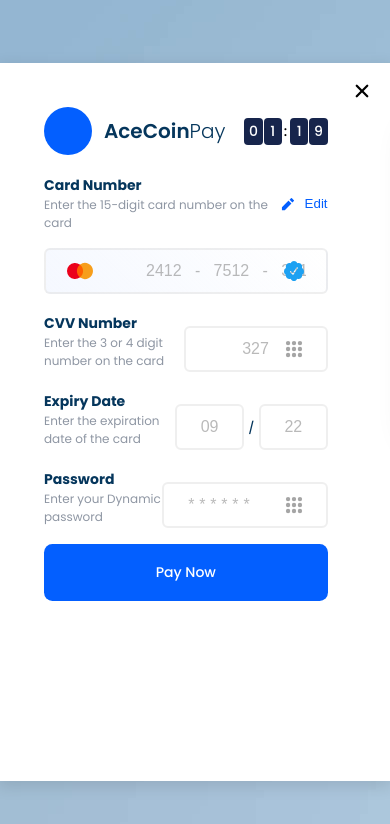
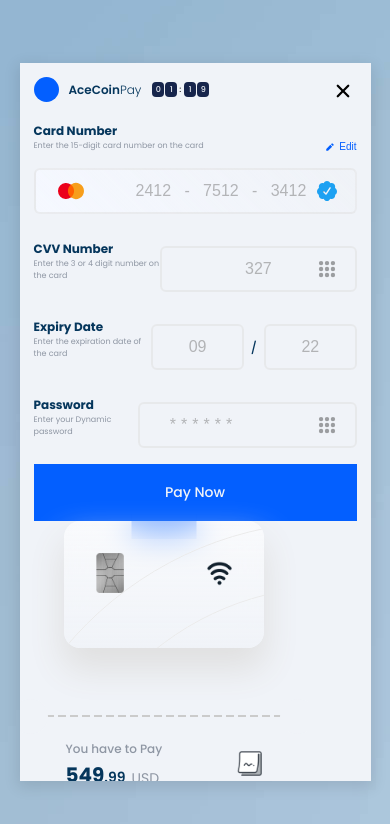
Before and after one commit to Alausa-AbdulAzeez/aceCoin, a React (Create React App) app: page / in a window 390 px wide. Shown: the top 824 px of the page. Built offline with nearby package versions, Linux system fonts and the light colour scheme; grey boxes are pictures that could not be loaded.

Commit message:
started responsive design

```diff
--- a/src/components/orderDetails/orderDetails.scss
+++ b/src/components/orderDetails/orderDetails.scss
@@ -1,3 +1,5 @@
+@import '../../index.scss';
+
 .checkout {
   position: relative;
   height: 100%;
@@ -5,16 +7,13 @@
   float: right;
 
   .credit-card {
-    // width: 16em;
     width: 200px;
     height: 50%;
-    // height: 23.4em;
-    background: linear-gradient(180deg, rgba(255, 255, 255, 0.6), #fff);
+    background: linear-gradient(180deg, rgba(255, 255, 255, 0.6), $white_bg);
     backdrop-filter: blur(15px);
-    padding: 2em;
-    border-radius: 1em;
+    padding: 32px;
+    border-radius: 16px;
     box-shadow: 0px 20px 34px 2px rgba(224, 224, 224);
-    // box-shadow: 0px 4px 14px 2px rgba(224, 224, 224, 0.6);
     position: relative;
     z-index: 99;
     left: 50%;
@@ -27,13 +26,10 @@
       align-items: center;
       justify-content: space-between;
       flex-direction: initial;
-      //   margin-bottom: 8em;
       margin-bottom: 70px;
 
       img {
         height: 25px;
-        // height: 1.8em;
-        // height: 50px;
       }
 
       .chip {
@@ -43,42 +39,41 @@
 
     .credit-card__body {
       position: relative;
-      color: #05365c;
+      color: $text_one;
 
       span {
         display: block;
       }
       .holder {
         text-transform: capitalize;
-        //   font-size: 0.95em;
         font-size: 12px;
 
         font-weight: 500;
-        margin-bottom: 0.5em;
+        margin-bottom: 8px;
+
         color: #616161;
       }
       .card-digits {
         display: flex;
-        margin-bottom: 0.5em;
-        margin-bottom: 0.5em;
+        margin-bottom: 8px;
+        margin-bottom: 8px;
 
         .hidden-digits {
           display: flex;
           align-items: center;
           justify-content: initial;
           flex-direction: initial;
-          margin-right: 0.5em;
+          margin-right: 8px;
           .circle {
-            height: 0.4em;
-            width: 0.4em;
+            height: 6px;
+            width: 6px;
             border-radius: 50%;
-            background-color: #17254c;
-            margin-right: 0.4em;
+            background-color: $dark_bg;
+            margin-right: 6px;
           }
         }
         .visible-digits {
           font-size: 12px;
-          // font-size: 1.1em;
           font-weight: 700;
         }
       }
@@ -90,17 +85,14 @@
       justify-content: space-between;
       flex-direction: initial;
       position: relative;
-      // top: 1.4em;
       top: 20px;
 
       .expiry {
-        //   font-size: 1em;
         font-size: 12px;
         font-weight: 600;
       }
 
       .logo {
-        //   height: 2.5em;
         height: 28px;
       }
     }
@@ -113,8 +105,8 @@
       align-items: center;
       justify-content: center;
       position: absolute;
-      top: 3.5em;
-      left: -6em;
+      top: 0;
+      left: -80px;
       z-index: -1;
 
       .inner {
@@ -126,27 +118,13 @@
       }
     }
   }
-}
-
-.checkout .blu {
-  display: block;
-  height: 1.5em;
-  width: 5em;
-  background-color: #035fff;
-  position: absolute;
-  top: -7px;
-  left: 50%;
-  transform: translate(-50%, 0);
-}
 
   .checkout-details {
-  background-color: #f0f3f8;
+    background-color: $checkout_bg;
     height: 88%;
-  //   height: 82%;
     width: 100%;
-  border-radius: 1em;
+    border-radius: 16px;
     position: absolute;
-  //   bottom: 0;
     top: 68px;
 
     .purchase-data {
@@ -155,23 +133,18 @@
       top: 200px;
       padding: 16px 32px;
 
-    // top: 15.5em;
-    // padding: 2em;
-
       .data {
         display: flex;
         align-items: center;
         justify-content: space-between;
         flex-direction: initial;
         text-transform: capitalize;
-      //   font-size: 1em;
         font-size: 13px;
-      color: #8e96a3;
-      //   margin-bottom: 1.2em;
+        color: $text_two;
         margin-bottom: 8px;
 
         .title {
-        font-size: 0.85em;
+          font-size: 11px;
           font-weight: 500;
         }
 
@@ -182,13 +155,13 @@
           flex-direction: initial;
 
           img {
-          height: 1.5em;
+            height: 20px;
           }
 
           .inner-text {
-          color: #05365c;
+            color: $text_one;
             font-weight: 600;
-          margin-left: 0.6em;
+            margin-left: 7px;
           }
         }
       }
@@ -197,7 +170,6 @@
     .divider {
       position: absolute;
       bottom: 90px;
-    // bottom: 7.4em;
       width: 100%;
       border: 4px dashed #cbcbcb;
       display: flex;
@@ -208,9 +180,7 @@
         position: absolute;
         height: 35px;
         width: 35px;
-      //   height: 2.65em;
-      //   width: 2.65em;
-      background-color: #fff;
+        background-color: $white_bg;
         border-radius: 50%;
       }
 
@@ -229,72 +199,72 @@
         position: absolute;
         width: 100%;
         height: 22px;
-      //   height: 2em;
-      background-color: #f0f3f8;
+        background-color: $checkout_bg;
         bottom: -20px;
-      //   bottom: -30px;
-    }
       }
     }
 
-.checkout .checkout-details .purchase-total {
+    .purchase-total {
       position: absolute;
-  //   bottom: 1.4em;
       bottom: 20px;
-  //   bottom: 40px;
 
       width: 100%;
-  //   padding: 0 2em;
       padding: 0 32px;
       display: flex;
       align-items: center;
       justify-content: space-between;
       flex-direction: initial;
-}
 
-.checkout .checkout-details .purchase-total .total .desc {
-  color: #8e96a3;
-  font-size: 0.9em;
+      .total .desc {
+        color: $text_two;
         font-size: 12px;
         font-weight: 500;
       }
 
-.checkout .checkout-details .purchase-total .total .t-amount {
+      .total .t-amount {
         display: flex;
         align-items: center;
         justify-content: initial;
         flex-direction: initial;
-  color: #05365c;
+        color: $text_one;
+
+        .amount {
+          font-size: 20px;
+          font-weight: 700;
+
+          sub {
+            font-size: 14px;
+            position: relative;
+            bottom: 5px;
+            font-weight: 600;
+          }
         }
 
-.checkout .checkout-details .purchase-total .total .t-amount .amount {
-  font-size: 20px;
-  //   font-size: 2em;
-  font-weight: 700;
-}
-
-.checkout .checkout-details .purchase-total .total .t-amount .amount sub {
-  font-size: 14px;
-  //   font-size: 0.6em;
-  position: relative;
-  bottom: 5px;
-  //   bottom: 1px;
-  font-weight: 600;
-  //   font-weight: 500;
-}
-
-.checkout .checkout-details .purchase-total .total .t-amount .symbol {
+        .symbol {
           position: relative;
           top: 2px;
 
-  //   font-size: 1.1em;
           font-size: 14px;
 
           margin-left: 6px;
-  //   margin-left: 0.2em;
-  color: #8e96a3;
+          color: $text_two;
+        }
       }
 
-.checkout .checkout-details .purchase-total img {
-  height: 1.6em;
+      img {
+        height: 25px;
       }
+    }
+  }
+}
+
+.checkout .blu {
+  display: block;
+  height: 25px;
+  width: 65px;
+  background-color: $blue_bg;
+  position: absolute;
+  top: -7px;
+  left: 50%;
+  transform: translate(-50%, 0);
+}
--- a/src/index.scss
+++ b/src/index.scss
@@ -7,6 +7,8 @@
 // Colors
 $dark_bg: #17254c;
 $blue_bg: #035fff;
+$checkout_bg: #f0f3f8;
+$white_bg: #f0f3f8;
 $text_one: #05365c;
 $text_two: #8e96a3;
 $input-border: rgb(224 224 224 / 50%);
--- a/src/pages/homePage/homepage.scss
+++ b/src/pages/homePage/homepage.scss
@@ -1,3 +1,5 @@
+@import '../../index.scss';
+
 body {
   background: url('../../assets/bg.jpg');
   background-repeat: no-repeat;
@@ -8,51 +10,33 @@ body {
   position: relative;
   max-width: 1000px;
   margin: 0 auto;
-  //   padding-top: 6em;
   font-family: 'Poppins', sans-serif;
-  background: #ffffff;
+  background: $white_bg;
   padding: 44px;
-  //   padding: 3em;
-  //   padding-top: 5em;
-  //   margin-top: 6em;
   box-shadow: 0px 4px 14px 2px rgba(0, 0, 0, 0.1);
   display: flex;
   height: 85%;
   overflow-y: auto;
-}
 
-.wrapper .close-btn {
+  .close-btn {
     position: absolute;
     z-index: 99;
     top: 16px;
     right: 16px;
     cursor: pointer;
+
+    img {
+      height: 24px;
     }
-.wrapper .close-btn img {
-  height: 1.5em;
+  }
 }
 
 .left {
   width: 600px;
-  // background-color: blue;
-  // display: flex;
-  // flex-direction: column;
-
-  // flex: 3;
-}
 
   .form {
-  padding-right: 3em;
     width: 90%;
-  //   padding-right: 3em;
-}
-
-.form-body {
-  width: 100%;
-}
-form {
-  width: 100%;
-}
+    padding-right: 45px;
 
     .form-header {
       display: flex;
@@ -60,133 +44,134 @@ form {
       justify-content: space-between;
       flex-direction: initial;
       margin-bottom: 20px;
-  //   margin-bottom: 5em;
-}
-.form-header .logo {
+      .logo {
         display: flex;
         align-items: center;
         justify-content: space-between;
         flex-direction: initial;
-}
-.form-header .logo-circle {
-  height: 3em;
-  width: 3em;
+
+        .logo-circle {
+          height: 45px;
+          width: 45px;
           display: block;
-  background-color: #035fff;
+          background-color: $blue_bg;
           border-radius: 50%;
         }
-.form-header .logo h1 {
+        h1 {
           font-size: 20px;
-  //   font-size: 1.75em;
           font-weight: 600;
-  margin-left: 0.6em;
-  color: #05365c;
-}
-.form-header .logo h1 .lean {
+          margin-left: 10px;
+          color: $text_one;
+
+          .lean {
             font-weight: 300;
           }
-.form-header .timer {
+        }
+      }
+
+      .timer {
         font-size: 14px;
-  //   font-size: 1.35em;
         font-weight: 500;
       }
-.form-header .timer-box {
+      .timer-box {
         background-color: #17254c;
-  color: #fff;
-  height: 1.9em;
-  width: 1.3em;
+        color: $white_bg;
+
+        height: 26px;
+        width: 18px;
         display: inline-flex;
         justify-content: center;
         align-items: center;
         border-radius: 4px;
         margin-left: 1px;
-  //   margin-left: -8px;
       }
-.form-header .timer-divider {
+      .timer-divider {
         position: relative;
         right: 0px;
         margin: 0 2px;
-  //   right: 2px;
       }
-.form-body form .input-group {
+    }
+    .form-body {
+      width: 100%;
+
+      form {
+        width: 100%;
+
+        .input-group {
           margin-bottom: 0;
           width: 100%;
-  // background-color: red;
-  //   margin-bottom: 2em;
-  //   flex: 1;
-}
-.form-body form .input-group .header {
+
+          .header {
             display: flex;
             align-items: center;
             justify-content: space-between;
             flex-direction: initial;
-  //   margin-bottom: 1.8em;
             margin-bottom: 0;
-}
-.form-body form .input-group .header .description .title {
+
+            .description .title {
               text-transform: capitalize;
               font-size: 14px;
-  // font-size: 1.1em;
               font-weight: 700;
-  color: #05365c;
-  //   margin-bottom: 0.4em;
-  margin-bottom: 0em;
+              color: $text_one;
             }
-.form-body form .input-group .header .description .desc {
+            .description .desc {
               font-size: 12px;
               font-weight: 400;
-  color: #8e96a3;
+              color: $text_two;
             }
-.form-body form .input-group .header button.edit {
+
+            button.edit {
               display: flex;
               align-items: center;
               justify-content: space-around;
               flex-direction: initial;
-  color: #035fff;
-  //   color: #1da1f2;
+              color: $blue_bg;
               background: none;
               border: none;
-}
-.form-body form .input-group .header button.edit .pen {
-  height: 0.9em;
-  color: #035fff;
-  //   fill: #1da1f2;
+
+              .pen {
+                height: 15px;
+                color: $blue_bg;
                 font-size: 18px;
                 font-weight: bold;
                 margin-right: 0;
               }
-.form-body form .input-group .header button.edit .btn-desc {
+
+              .btn-desc {
                 display: block;
-  margin-left: 0.6em;
+                margin-left: 10px;
                 font-weight: 500;
               }
-.form-body form .input-group .main {
+            }
+          }
+
+          .main {
             position: relative;
             margin-top: 16px;
             width: 100%;
-}
-.form-body form .input-group .main img {
+            img {
               position: absolute;
             }
-.form-body form .input-group .main img.leading-icon {
+
+            img.leading-icon {
               left: 0;
-  height: 2em;
+
               top: 50%;
               transform: translate(0, -50%);
-  left: 1.2em;
+              left: 20px;
               width: 34px;
               height: 34px;
             }
-.form-body form .input-group .main img.trailing-icon {
+            img.trailing-icon {
               width: 20px;
               height: 20px;
               right: 0;
-  // height: 1.5em;
               top: 50%;
               transform: translate(0, -50%);
-  right: 1.5em;
+              right: 20px;
             }
-.form-body form .input-group .main input {
+
+            input {
               border: 2px solid rgba(224, 224, 224, 0.5);
               width: 70%;
               padding: 12px 20px;
@@ -195,39 +180,38 @@ form {
               font-weight: 600;
               border-radius: 6px;
               background: linear-gradient(45deg, #f5f8ff, transparent);
-  color: #05365c;
-}
+              color: $text_one;
 
-.form-body form .input-group .main input.inputClass {
+              &.inputClass {
                 width: 100%;
               }
-.form-body form .input-group .main input:focus {
-  outline-color: #0077b6;
+              &:focus {
+                outline-color: $active-border;
               }
-.form-body form .input-group .main input::placeholder {
+              &::placeholder {
                 font-weight: 400;
                 opacity: 0.5;
               }
-.form-body form .input-group.__col {
+            }
+          }
+          &.__col {
             display: flex;
             align-items: center;
             justify-content: space-between;
             flex-direction: initial;
             margin-top: 16px;
-}
-.form-body form .input-group.__col .grp {
+            .grp {
               display: flex;
               align-items: center;
               justify-content: space-between;
-  // flex-direction: initial;
               width: 250px;
               position: relative;
-}
-.form-body form .input-group.__col .grp .divider {
+
+              .divider {
                 display: block;
                 font-size: 12px;
                 font-weight: 500;
-  color: #05365c;
+                color: $text_one;
                 position: absolute;
                 left: 50%;
                 align-self: center;
@@ -235,43 +219,48 @@ form {
 
                 transform: translate(-50%, 50%);
               }
-.form-body form .input-group.__col .main {
+            }
+            .main {
               width: 250px;
               display: flex;
               justify-content: flex-end;
-}
-.form-body form .input-group.__col .main input {
+
+              input {
                 padding-right: 0;
                 padding-left: 0;
                 text-align: center;
                 background: none;
                 width: 100%;
-}
-.form-body form .input-group.__col .main input:focus {
+
+                &:focus {
                   background: rgba(0, 119, 182, 0.05);
                 }
-.form-body form .input-group.__col .main input[type='password'] {
+                &[type='password'] {
                   text-align: left;
-  padding-left: 1.5em;
-  letter-spacing: 0.3em;
+                  padding-left: 30px;
+                  letter-spacing: 5px;
                 }
-.form-body form .input-group.__col .main .trailing-icon {
+              }
+              .trailing-icon {
                 opacity: 0.35;
               }
-.form-body form .input-group.__col .main.__date {
+            }
+            .main.__date {
               width: 45%;
             }
-.form-body form .btn-submit {
-  background-color: #035fff;
+          }
+        }
+        .btn-submit {
+          background-color: $blue_bg;
           width: 100%;
           padding: 18px;
           margin-top: 16px;
           box-sizing: border-box;
-  color: #fff;
+          color: $white_bg;
           text-transform: capitalize;
           font-size: 14px;
           font-weight: 500;
-  border-radius: 0.6em;
+          background-repeat: 10px;
           transition: all 250ms ease-in-out;
           text-align: center;
           cursor: pointer;
@@ -281,9 +270,13 @@ form {
             border: none;
             outline: none;
           }
+          &:hover {
+            background-color: #1254d6;
           }
-.form-body form .btn-submit:hover {
-  background-color: #1254d6;
+        }
+      }
+    }
+  }
 }
 
 .right {
@@ -291,236 +284,72 @@ form {
   width: 260px;
 }
 
-// .checkout {
-//   position: relative;
-//   height: 100%;
-//   width: 90%;
-//   float: right;
-// }
-// .checkout .credit-card {
-//   width: 16em;
-//   height: 23.4em;
-//   background: linear-gradient(180deg, rgba(255, 255, 255, 0.6), #fff);
-//   backdrop-filter: blur(15px);
-//   padding: 2em;
-//   border-radius: 1em;
-//   box-shadow: 0px 4px 14px 2px rgba(224, 224, 224, 0.6);
-//   position: relative;
-//   z-index: 99;
-//   left: 50%;
-//   transform: translate(-50%, 0);
-//   overflow: hidden;
-// }
-// .checkout .credit-card__head {
-//   position: relative;
-//   display: flex;
-//   align-items: center;
-//   justify-content: space-between;
-//   flex-direction: initial;
-//   margin-bottom: 8em;
-// }
-// .checkout .credit-card__head img {
-//   height: 1.8em;
-// }
-// .checkout .credit-card__head .chip {
-//   height: 3.5em;
-// }
-// .checkout .credit-card__body {
-//   position: relative;
-//   color: #05365c;
-// }
-// .checkout .credit-card__body span {
-//   display: block;
-// }
-// .checkout .credit-card__body .holder {
-//   text-transform: capitalize;
-//   font-size: 0.95em;
-//   font-weight: 500;
-//   margin-bottom: 0.5em;
-//   color: #616161;
-// }
-// .checkout .credit-card__body .card-digits {
-//   display: flex;
-//   margin-bottom: 0.5em;
-// }
-// .checkout .credit-card__body .card-digits .hidden-digits {
-//   display: flex;
-//   align-items: center;
-//   justify-content: initial;
-//   flex-direction: initial;
-//   margin-right: 0.5em;
-// }
-// .checkout .credit-card__body .card-digits .hidden-digits .circle {
-//   height: 0.4em;
-//   width: 0.4em;
-//   border-radius: 50%;
-//   background-color: #17254c;
-//   margin-right: 0.4em;
-// }
-// .checkout .credit-card__body .card-digits .visible-digits {
-//   font-size: 1.1em;
-//   font-weight: 700;
-// }
-// .checkout .credit-card__footer {
-//   display: flex;
-//   align-items: center;
-//   justify-content: space-between;
-//   flex-direction: initial;
-//   position: relative;
-//   top: 1.4em;
-// }
-// .checkout .credit-card__footer .expiry {
-//   font-size: 1em;
-//   font-weight: 600;
-// }
-// .checkout .credit-card__footer .logo {
-//   height: 2.5em;
-// }
-// .checkout .credit-card .card__design {
-//   width: 700px;
-//   height: 700px;
-//   border: 1px solid #ebebeb;
-//   border-radius: 50%;
-//   display: flex;
-//   align-items: center;
-//   justify-content: center;
-//   position: absolute;
-//   top: 3.5em;
-//   left: -6em;
-//   z-index: -1;
-// }
-// .checkout .credit-card .card__design .inner {
-//   display: inline-block;
-//   width: 570px;
-//   height: 570px;
-//   border-radius: inherit;
-//   border: inherit;
-// }
-// .checkout .blu {
-//   display: block;
-//   height: 1.5em;
-//   width: 5em;
-//   background-color: #035fff;
-//   position: absolute;
-//   top: -7px;
-//   left: 50%;
-//   transform: translate(-50%, 0);
-// }
-// .checkout .checkout-details {
-//   background-color: #f0f3f8;
-//   height: 82%;
-//   width: 100%;
-//   border-radius: 1em;
-//   position: absolute;
-//   bottom: 0;
-// }
-// .checkout .checkout-details .purchase-data {
-//   position: relative;
-//   top: 15.5em;
-//   padding: 2em;
-// }
-// .checkout .checkout-details .purchase-data .data {
-//   display: flex;
-//   align-items: center;
-//   justify-content: space-between;
-//   flex-direction: initial;
-//   text-transform: capitalize;
-//   font-size: 1em;
-//   color: #8e96a3;
-//   margin-bottom: 1.2em;
-// }
-// .checkout .checkout-details .purchase-data .data .title {
-//   font-size: 0.85em;
-//   font-weight: 500;
-// }
-// .checkout .checkout-details .purchase-data .data .value {
-//   display: flex;
-//   align-items: center;
-//   justify-content: space-between;
-//   flex-direction: initial;
-// }
-// .checkout .checkout-details .purchase-data .data .value img {
-//   height: 1.5em;
-// }
-// .checkout .checkout-details .purchase-data .data .value .inner-text {
-//   color: #05365c;
-//   font-weight: 600;
-//   margin-left: 0.6em;
-// }
-// .checkout .checkout-details .divider {
-//   position: absolute;
-//   bottom: 7.4em;
-//   width: 100%;
-//   border: 4px dashed #cbcbcb;
-//   display: flex;
-//   align-items: center;
-// }
-// .checkout .checkout-details .divider .left,
-// .checkout .checkout-details .divider .right {
-//   position: absolute;
-//   height: 2.65em;
-//   width: 2.65em;
-//   background-color: #fff;
-//   border-radius: 50%;
-// }
-// .checkout .checkout-details .divider .left {
-//   bottom: -15px;
-//   left: -25px;
-// }
-// .checkout .checkout-details .divider .right {
-//   bottom: -15px;
-//   right: -25px;
-// }
-// .checkout .checkout-details .divider::before {
-//   content: '';
-//   display: block;
-//   position: absolute;
-//   width: 100%;
-//   height: 2em;
-//   background-color: #f0f3f8;
-//   bottom: -30px;
-// }
-// .checkout .checkout-details .purchase-total {
-//   position: absolute;
-//   bottom: 1.4em;
-//   width: 100%;
-//   padding: 0 2em;
-//   display: flex;
-//   align-items: center;
-//   justify-content: space-between;
-//   flex-direction: initial;
-// }
-// .checkout .checkout-details .purchase-total .total .desc {
-//   color: #8e96a3;
-//   font-size: 0.9em;
-//   font-weight: 500;
-// }
-// .checkout .checkout-details .purchase-total .total .t-amount {
-//   display: flex;
-//   align-items: center;
-//   justify-content: initial;
-//   flex-direction: initial;
-//   color: #05365c;
-// }
-// .checkout .checkout-details .purchase-total .total .t-amount .amount {
-//   font-size: 2em;
-//   font-weight: 700;
-// }
-// .checkout .checkout-details .purchase-total .total .t-amount .amount sub {
-//   font-size: 0.6em;
-//   position: relative;
-//   bottom: 1px;
-//   font-weight: 500;
-// }
-// .checkout .checkout-details .purchase-total .total .t-amount .symbol {
-//   position: relative;
-//   top: 4px;
-//   font-size: 1.1em;
-//   margin-left: 0.2em;
-//   color: #8e96a3;
-// }
-// .checkout .checkout-details .purchase-total img {
-//   height: 1.6em;
-// }
+@media screen and (min-width: 280px) {
+  .wrapper {
+    flex-direction: column;
+    min-width: 250px;
+    width: 90%;
+    overflow-x: auto;
+    padding: 14px;
+  }
 
-/*# sourceMappingURL=main.css.map */
+  .left {
+    width: 100%;
+
+    .form {
+      width: 100%;
+      padding-right: 0;
+
+      .form-header {
+        // background-color: red;
+        width: 100%;
+
+        .logo {
+          .logo-circle {
+            width: 25px;
+            height: 25px;
+          }
+          h1 {
+            font-size: 12px;
+          }
+        }
+        .timer {
+          font-size: 8px;
+          margin-right: auto;
+          margin-left: 10px;
+
+          .timer-box {
+            height: 15px;
+            width: 12px;
+            border-radius: 2;
+          }
+        }
+      }
+      .form-body {
+        form {
+          .input-group {
+            .header {
+              .description .title {
+                font-size: 12px;
+              }
+              .description .desc {
+                font-size: 8px;
+              }
+              button.edit {
+                align-self: flex-end;
+                .pen {
+                  height: 10px;
+                }
+                .btn-desc {
+                  margin-left: 0px;
+                  font-size: 10px;
+                  align-self: center;
+                }
+              }
+            }
+          }
+        }
+      }
+    }
+  }
+}
```
Lines whose indentation alone changed are shown as unchanged.
